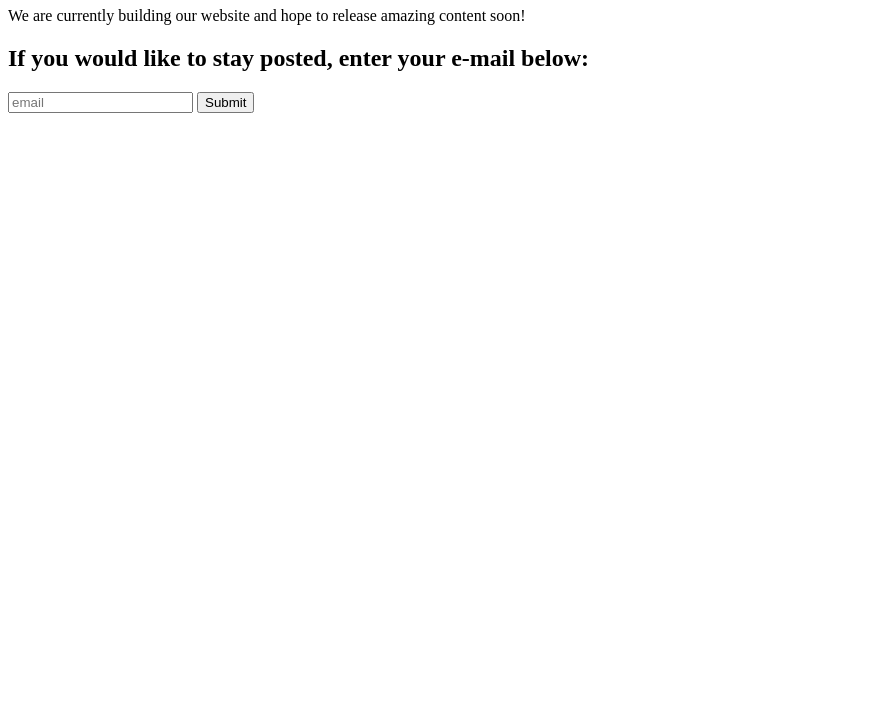
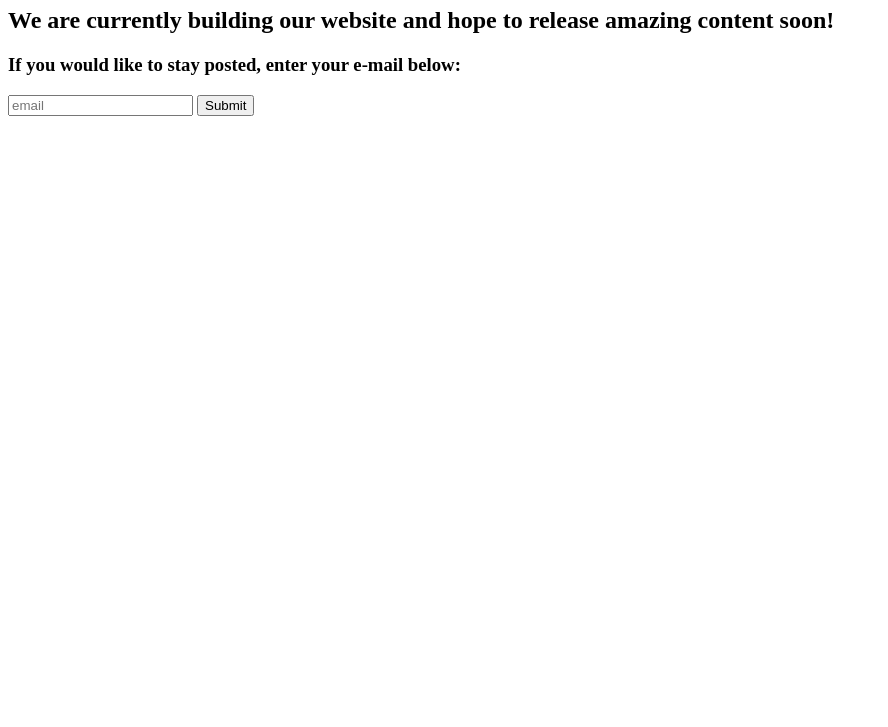
Before and after one commit to Hpmaharaja/hpmaharaja, a plain HTML site: page index.html in a window 1280 px wide. Shown: the part 73-800 px from the top of the page, without its empty margins (0-888 px from the left). Drawn offline with Linux system fonts and the light colour scheme.

Commit message:
update 2

```diff
--- a/index.html
+++ b/index.html
@@ -3,11 +3,11 @@
 <head>
 	<title>Home</title>
 </head>
-<body>
-<h1>Welcome to Hpmaharaja.com!</h1>
-<p>We are currently building our website and hope to release amazing content soon!</p>
+<body background-color="lightblue">
+<h1><b>Welcome to Hpmaharaja.com!</b></h1>
+<h2>We are currently building our website and hope to release amazing content soon!</h2>
 
-<h2>If you would like to stay posted, enter your e-mail below:</h2>
+<h3>If you would like to stay posted, enter your e-mail below:</h3>
 <input type="text" placeholder="email" />
 <input type="submit" />
 </body>
```
